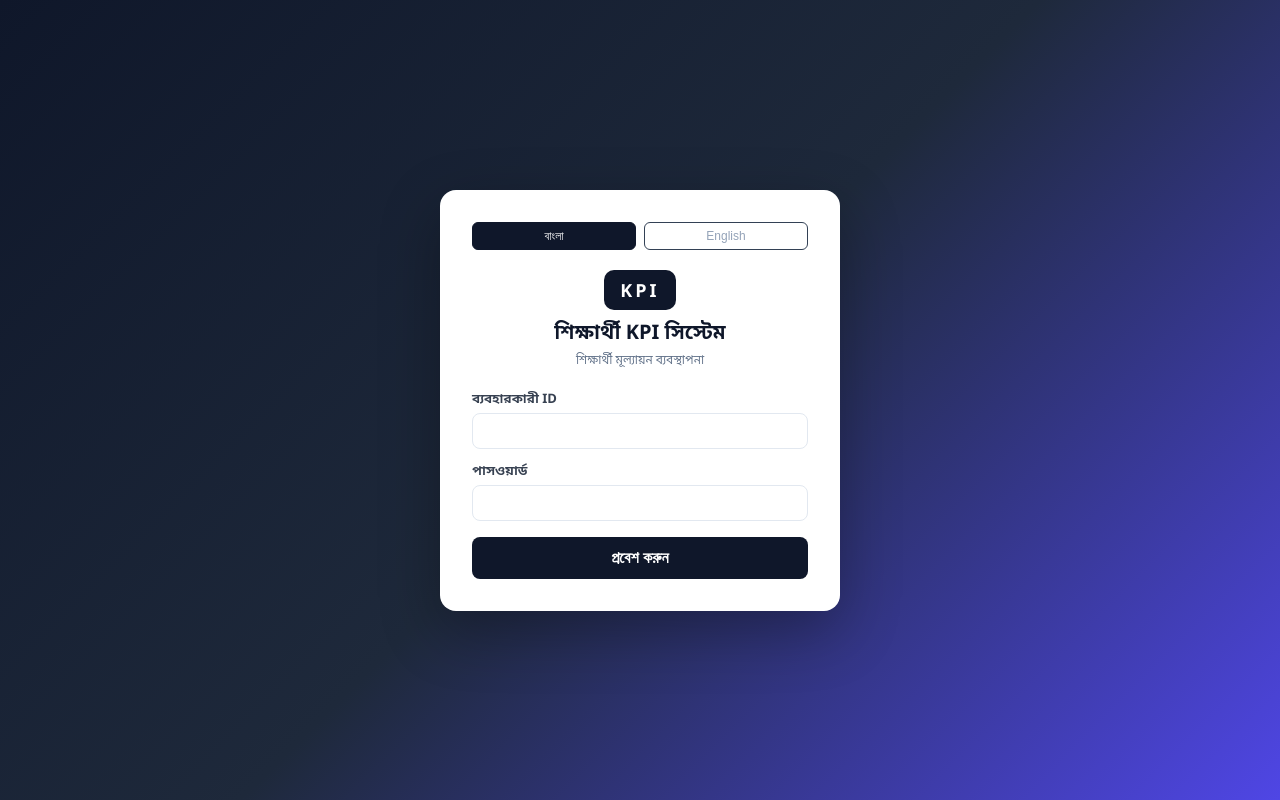
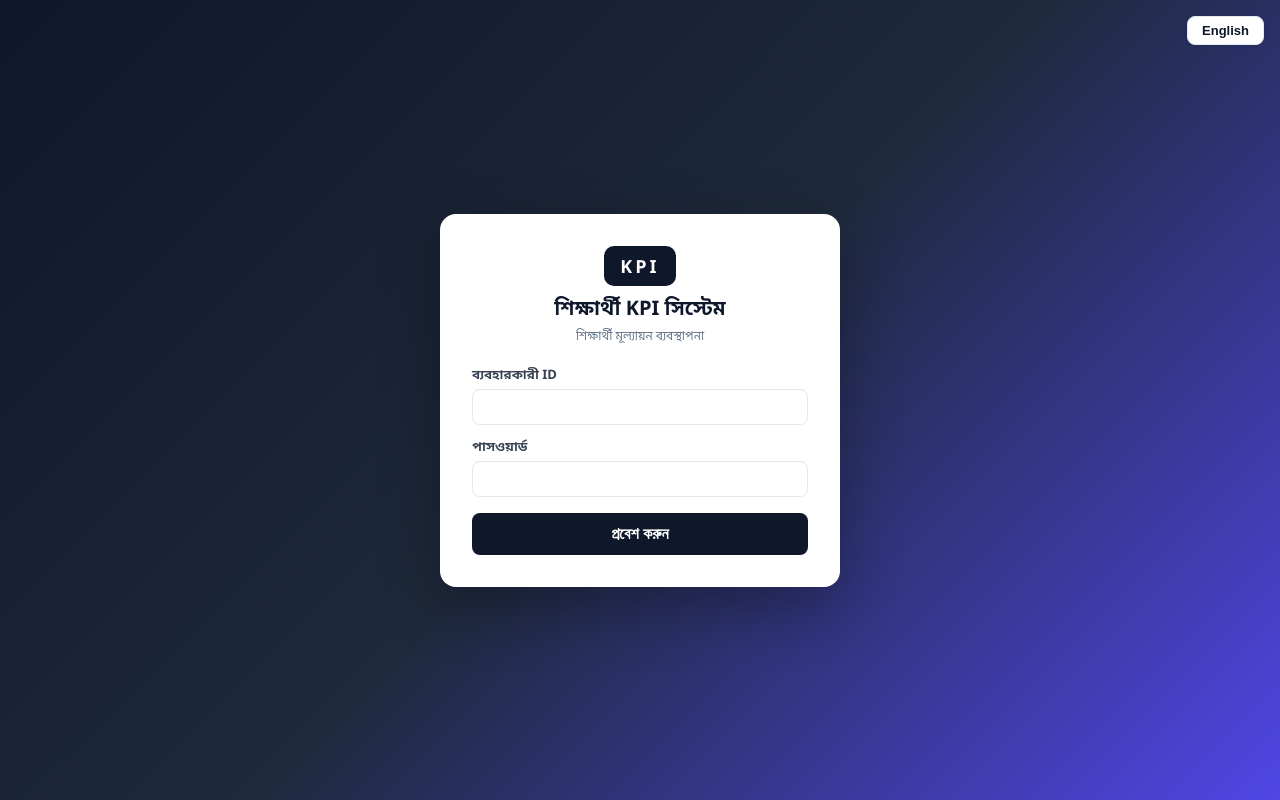
Before and after one commit to tajulislamacademy/kpi-app, a React (Vite) app: page / in a window 1280 px wide. Built offline with nearby package versions, Linux system fonts and the light colour scheme; no server answers; the database is empty.

Commit message:
Login: single language-toggle button fixed at page top-right
Co-Authored-By: Claude Opus 4.8 (1M context) <noreply@anthropic.com>

```diff
--- a/src/pages/Auth.tsx
+++ b/src/pages/Auth.tsx
@@ -57,11 +57,9 @@ export function AuthPage({ t, lang, setLang, onLogin }: Props) {
     } finally { setBusy(false); }
   };
   return (
-    <div style={S.loginBg}><div style={S.loginCard}>
-      <div style={{ display: "flex", gap: 8, marginBottom: 20, justifyContent: "center" }}>
-        <button onClick={() => setLang("bn")} style={{ ...S.langBtn, ...(lang === "bn" ? S.langOn : {}), padding: "6px 16px" }}>বাংলা</button>
-        <button onClick={() => setLang("en")} style={{ ...S.langBtn, ...(lang === "en" ? S.langOn : {}), padding: "6px 16px" }}>English</button>
-      </div>
+    <div style={S.loginBg}>
+      <button onClick={() => setLang(lang === "bn" ? "en" : "bn")} style={{ position: "fixed", top: 16, right: 16, padding: "6px 14px", borderRadius: 8, border: "1px solid #e2e8f0", background: "#fff", color: "#0f172a", cursor: "pointer", fontSize: 13, fontWeight: 700, boxShadow: "0 1px 4px rgba(0,0,0,0.08)", zIndex: 10 }}>{lang === "bn" ? "English" : "বাংলা"}</button>
+      <div style={S.loginCard}>
       <div style={{ textAlign: "center", marginBottom: 20 }}>
         <div style={S.loginLogo}>KPI</div>
         <h1 style={{ fontSize: 20, fontWeight: 800, color: "#0f172a", margin: "8px 0 4px" }}>{t.appTitle}</h1>
```
